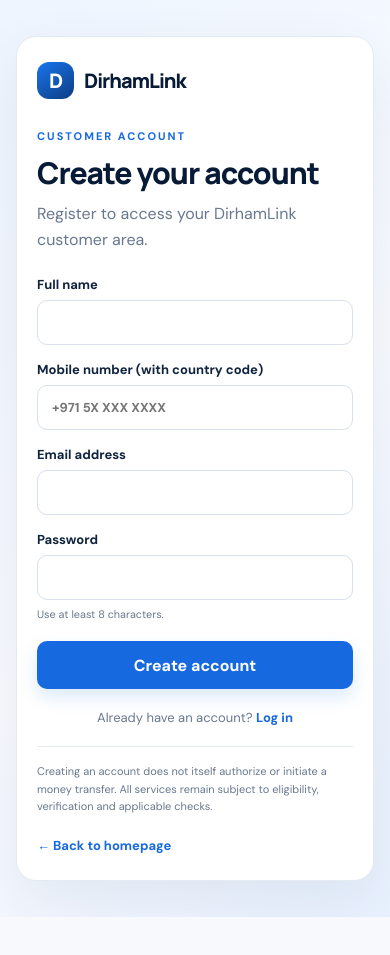
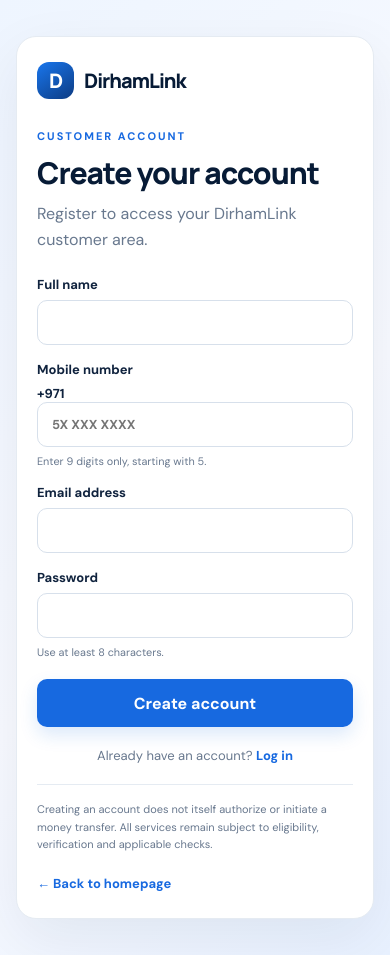
Before and after one commit to dirhamlink/dirhamlink-website, a Next.js app: page /register in a window 390 px wide. Before the commit the page ends 917 px from the top, so only its background shows below. Built offline with nearby package versions, Linux system fonts and the light colour scheme; no server answers.

Commit message:
Fix UAE mobile registration field and fullMobile typing

```diff
--- a/app/components/auth-form.tsx
+++ b/app/components/auth-form.tsx
@@ -36,7 +36,7 @@ export default function AuthForm({ mode }: AuthFormProps) {
       if (isRegister) {
         const localMobile = mobile.replace(/\D/g, "");
         if (!/^5\d{8}$/.test(localMobile)) throw new Error("Enter exactly 9 UAE mobile digits, starting with 5.");
-        const fullMobile = "+971" + localMobile;
+        const fullMobile: string = "+971" + localMobile;
         const { data, error: signUpError } = await supabase.auth.signUp({
           email,
           password,
@@ -76,8 +76,22 @@ export default function AuthForm({ mode }: AuthFormProps) {
             </label>
           )}
           {isRegister && (
-            <label>Mobile number (with country code)
-              <input type="tel" autoComplete="tel" value={mobile} onChange={(e) => setMobile(e.target.value)} required maxLength={25} placeholder="+971 5X XXX XXXX" />
+            <label>Mobile number
+              <div className="phone-input-row">
+                <span className="phone-country-code">+971</span>
+                <input
+                  type="tel"
+                  inputMode="numeric"
+                  autoComplete="tel-national"
+                  value={mobile}
+                  onChange={(e) => setMobile(e.target.value.replace(/\D/g, "").slice(0, 9))}
+                  required
+                  minLength={9}
+                  maxLength={9}
+                  placeholder="5X XXX XXXX"
+                />
+              </div>
+              <small>Enter 9 digits only, starting with 5.</small>
             </label>
           )}
           <label>Email address
```
